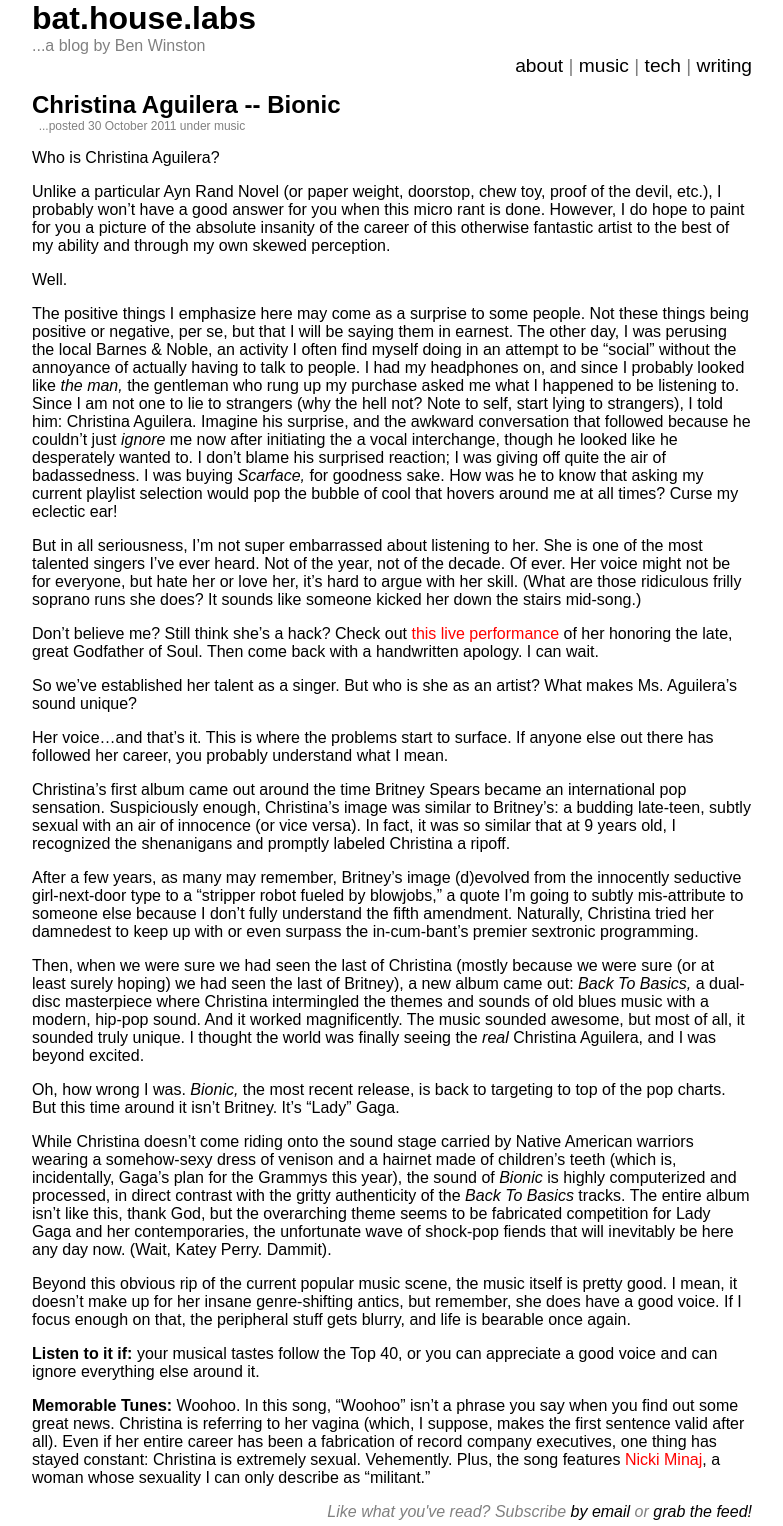
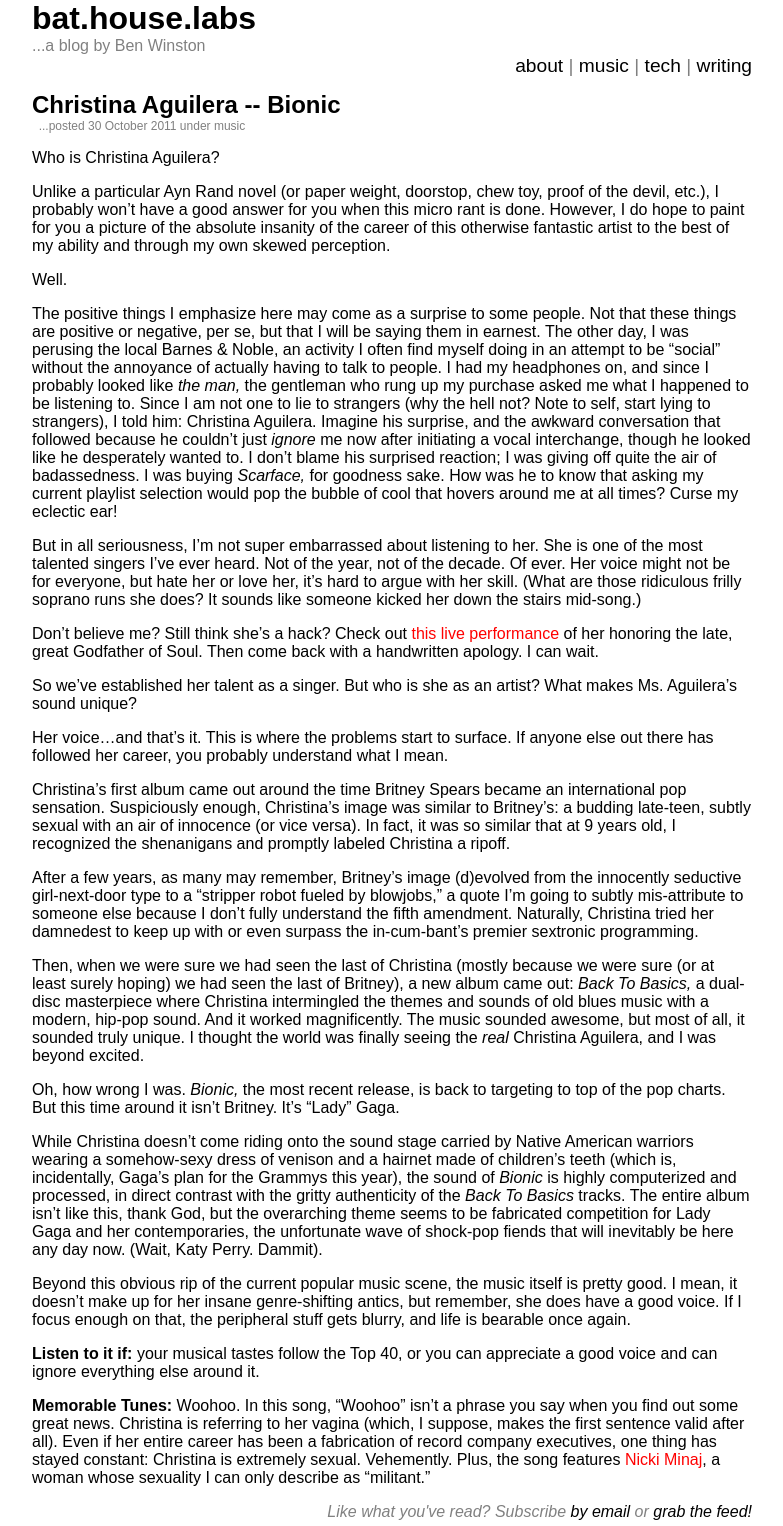
Before and after one commit to winsbe01/bathouselabs.com, a Jekyll site: the page built from _posts/2011-10-30-Christina-Aguilera--Bionic.markdown, in a window 1280 px wide. Shown: the whole page, without its empty margins (248-1031 px from the left). Built offline with Jekyll 4.4.1, drawn with Linux system fonts in a browser that asks for light colours; Markdown is read by kramdown in place of the engine named in the settings.

Commit message:
minor edits on christina and nanowrimo

```diff
--- a/_posts/2011-10-27-Nanowrimo.markdown
+++ b/_posts/2011-10-27-Nanowrimo.markdown
@@ -2,6 +2,7 @@
 layout: post
 title: A Personal Challange
 category: writing
+gist: Maybe I'm crazy, but I'm probably just crazy.
 ---
 
 Although I've failed to update this site in the last week or so, I thought I'd publicly announce something, if only to find public shame for not finishing, and using that factor as a motivator for forward progress.
--- a/_posts/2011-10-30-Christina-Aguilera--Bionic.markdown
+++ b/_posts/2011-10-30-Christina-Aguilera--Bionic.markdown
@@ -7,11 +7,11 @@ gist: Who is Christina Aguilera? I'm still not sure if I know.
 
 Who is Christina Aguilera?
 
-Unlike a particular Ayn Rand Novel (or paper weight, doorstop, chew toy, proof of the devil, etc.), I probably won't have a good answer for you when this micro rant is done. However, I do hope to paint for you a picture of the absolute insanity of the career of this otherwise fantastic artist to the best of my ability and through my own skewed perception.
+Unlike a particular Ayn Rand novel (or paper weight, doorstop, chew toy, proof of the devil, etc.), I probably won't have a good answer for you when this micro rant is done. However, I do hope to paint for you a picture of the absolute insanity of the career of this otherwise fantastic artist to the best of my ability and through my own skewed perception.
 
 Well.
 
-The positive things I emphasize here may come as a surprise to some people. Not these things being positive or negative, per se, but that I will be saying them in earnest. The other day, I was perusing the local Barnes & Noble, an activity I often find myself doing in an attempt to be "social" without the annoyance of actually having to talk to people. I had my headphones on, and since I probably looked like *the man,* the gentleman who rung up my purchase asked me what I happened to be listening to. Since I am not one to lie to strangers (why the hell not? Note to self, start lying to strangers), I told him: Christina Aguilera. Imagine his surprise, and the awkward conversation that followed because he couldn't just *ignore* me now after initiating the a vocal interchange, though he looked like he desperately wanted to. I don't blame his surprised reaction; I was giving off quite the air of badassedness. I was buying *Scarface,* for goodness sake. How was he to know that asking my current playlist selection would pop the bubble of cool that hovers around me at all times? Curse my eclectic ear!
+The positive things I emphasize here may come as a surprise to some people. Not that these things are positive or negative, per se, but that I will be saying them in earnest. The other day, I was perusing the local Barnes & Noble, an activity I often find myself doing in an attempt to be "social" without the annoyance of actually having to talk to people. I had my headphones on, and since I probably looked like *the man,* the gentleman who rung up my purchase asked me what I happened to be listening to. Since I am not one to lie to strangers (why the hell not? Note to self, start lying to strangers), I told him: Christina Aguilera. Imagine his surprise, and the awkward conversation that followed because he couldn't just *ignore* me now after initiating a vocal interchange, though he looked like he desperately wanted to. I don't blame his surprised reaction; I was giving off quite the air of badassedness. I was buying *Scarface,* for goodness sake. How was he to know that asking my current playlist selection would pop the bubble of cool that hovers around me at all times? Curse my eclectic ear!
 
 But in all seriousness, I'm not super embarrassed about listening to her. She is one of the most talented singers I've ever heard. Not of the year, not of the decade. Of ever. Her voice might not be for everyone, but hate her or love her, it's hard to argue with her skill. (What are those ridiculous frilly soprano runs she does? It sounds like someone kicked her down the stairs mid-song.)
 
@@ -29,7 +29,7 @@ Then, when we were sure we had seen the last of Christina (mostly because we wer
 
 Oh, how wrong I was. *Bionic,* the most recent release, is back to targeting to top of the pop charts. But this time around it isn't Britney. It's "Lady" Gaga.
 
-While Christina doesn't come riding onto the sound stage carried by Native American warriors wearing a somehow-sexy dress of venison and a hairnet made of children's teeth (which is, incidentally, Gaga's plan for the Grammys this year), the sound of *Bionic* is highly computerized and processed, in direct contrast with the gritty authenticity of the *Back To Basics* tracks. The entire album isn't like this, thank God, but the overarching theme seems to be fabricated competition for Lady Gaga and her contemporaries, the unfortunate wave of shock-pop fiends that will inevitably be here any day now. (Wait, Katey Perry. Dammit).
+While Christina doesn't come riding onto the sound stage carried by Native American warriors wearing a somehow-sexy dress of venison and a hairnet made of children's teeth (which is, incidentally, Gaga's plan for the Grammys this year), the sound of *Bionic* is highly computerized and processed, in direct contrast with the gritty authenticity of the *Back To Basics* tracks. The entire album isn't like this, thank God, but the overarching theme seems to be fabricated competition for Lady Gaga and her contemporaries, the unfortunate wave of shock-pop fiends that will inevitably be here any day now. (Wait, Katy Perry. Dammit).
 
 Beyond this obvious rip of the current popular music scene, the music itself is pretty good. I mean, it doesn't make up for her insane genre-shifting antics, but remember, she does have a good voice. If I focus enough on that, the peripheral stuff gets blurry, and life is bearable once again.
 
```
